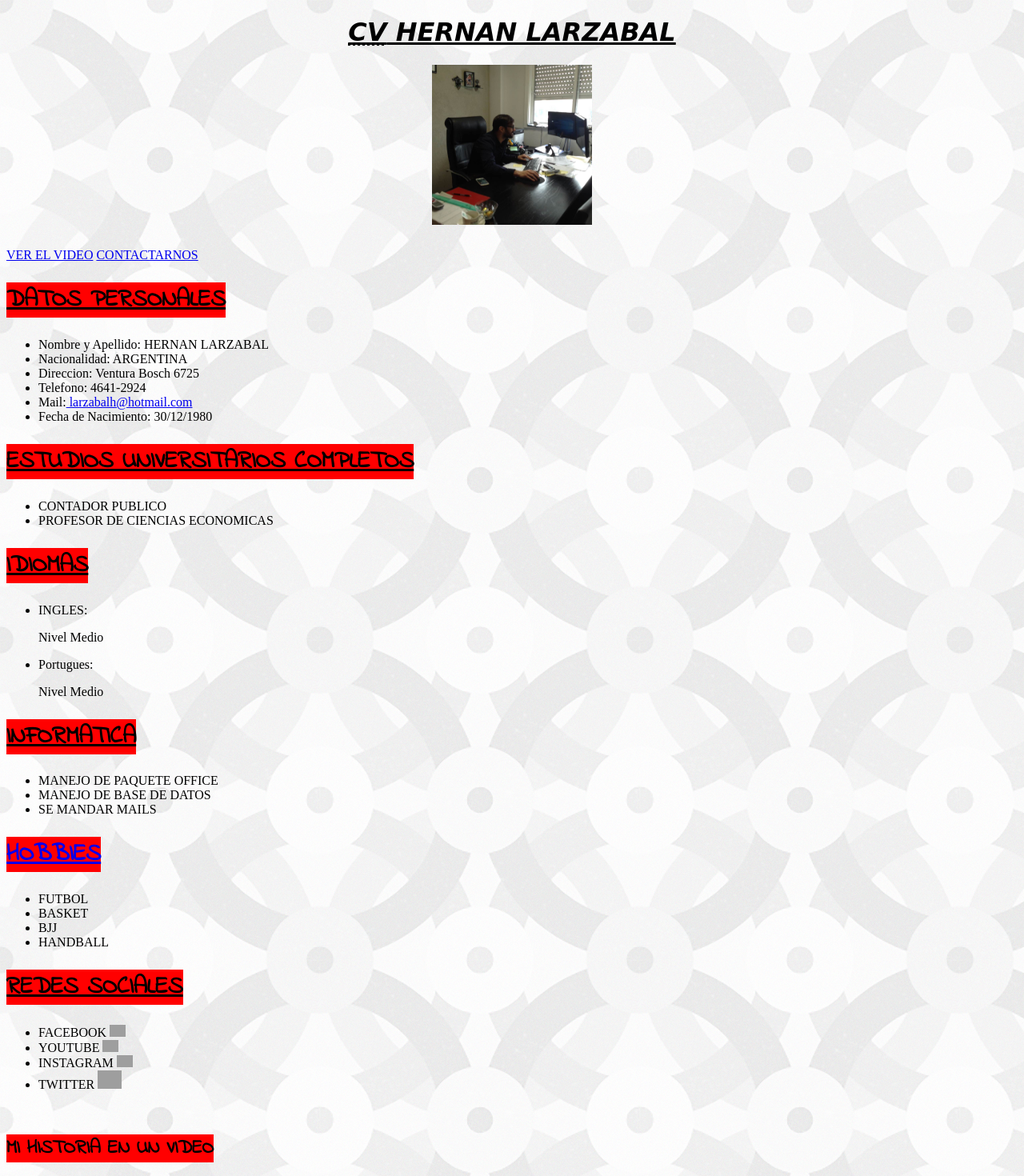
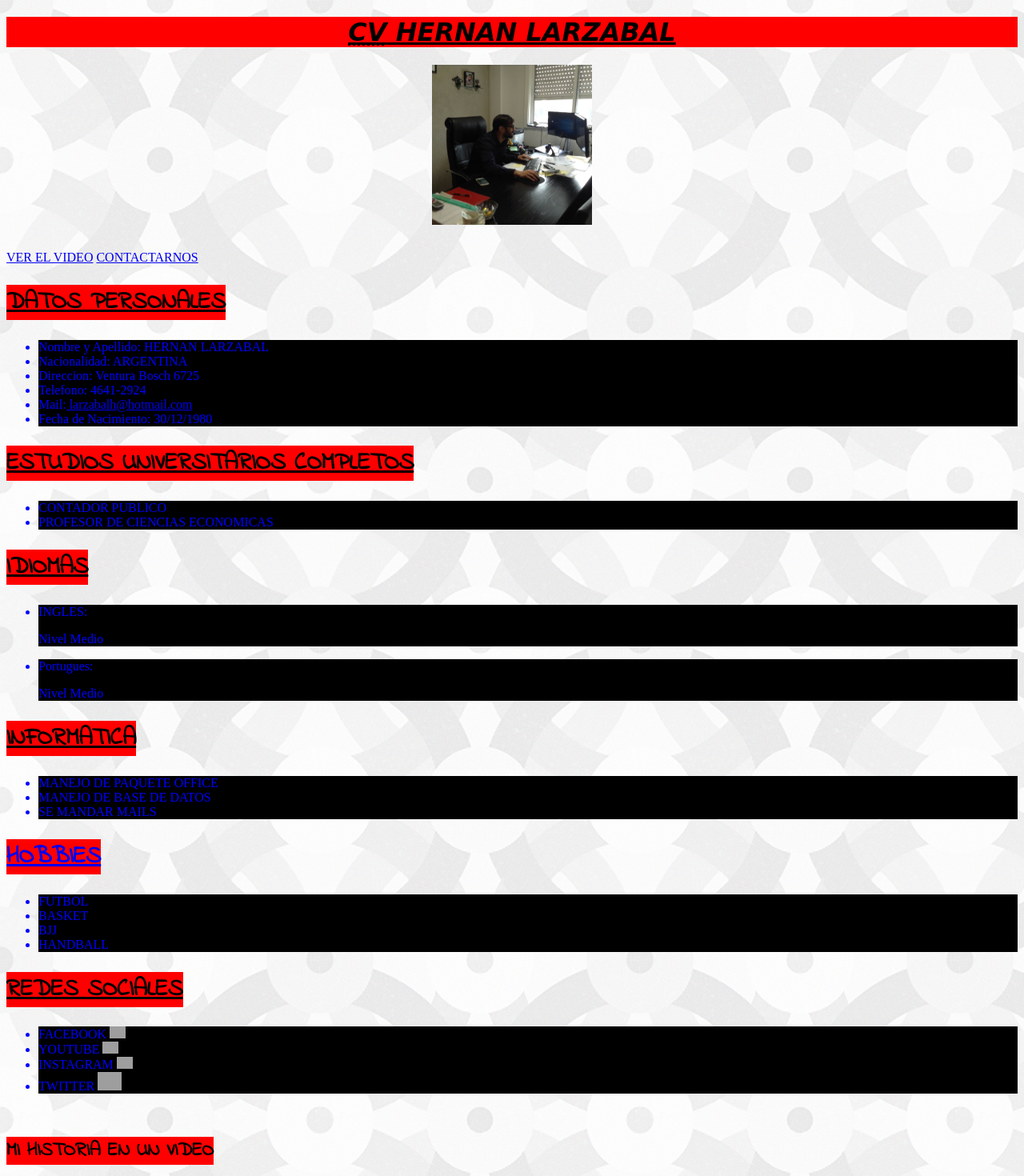
Before and after one commit to larzabalh/Digital-House, a PHP site: page /html/index.html in a window 1280 px wide. Shown: the top 1470 px of the page at 80% size. Run offline with PHP 8.4, Linux system fonts and the light colour scheme; some web fonts are replaced; grey boxes are pictures that could not be loaded.

Commit message:
9 de agosto

```diff
--- a/clase_3/css/estilo.css
+++ b/clase_3/css/estilo.css
@@ -1,6 +1,26 @@
 body{
 background-image: url(../imagen/fondo.png);
 background-attachment: fixed;
+}
+
+header{
+  background-color: red;
+}
+
+section{
+
+}
+article li{
+  color: blue;
+  background-color: black;
+
+}
+
+footer{
+  background-color: green;
+width: 50px;
+height: 20px;
+
 }
 
 /* Le pone una imagen a los a href y en hover, cambia esa imagen.
--- a/clase_3/html/index.html
+++ b/clase_3/html/index.html
@@ -7,10 +7,19 @@
     <title>MI canvas</title>
   </head>
   <body id="arriba">
+
+    <header>
       <h1 align="center"><em class="em"><abbr title="CURRICULUM VITA">CV</abbr> HERNAN LARZABAL</em></h1>
-    <h1 align="center"><img src="../imagen/hernan.jpg" alt="" width="200"></h1>
+    </header>
+
+<section>
+
+        <h2 align="center"><img src="../imagen/hernan.jpg" alt="" width="200"></h2>
     <a href="#video">VER EL VIDEO</a> <a href="contacto.html">CONTACTARNOS</a>
+
+
     <h2 class="titulos"><mark class="mark">DATOS PERSONALES</mark></h2>
+    <article class="">
         <ul class="datos contenidos">
           <li><span class="campo">Nombre y Apellido:</span> HERNAN LARZABAL</li>
           <li><span class="campo">Nacionalidad:</span> ARGENTINA</li>
@@ -19,48 +28,70 @@
           <li><span class="campo">Mail:</span><a href="mailto:larzabalh@hotmail.com?subject=ASUNTO"> larzabalh@hotmail.com</a></li>
           <li><span class="campo">Fecha de Nacimiento:</span> 30/12/1980</li>
         </ul>
+    </article>
 
       <h2 class="titulos"><mark class="mark">ESTUDIOS UNIVERSITARIOS COMPLETOS</mark></h2>
+  <article class="">
         <ul class="universitario contenidos">
           <li>CONTADOR PUBLICO</li>
           <li>PROFESOR DE CIENCIAS ECONOMICAS</li>
         </ul>
+  </article>
 
       <h2 class="titulos"><mark class="mark">IDIOMAS</mark></h2>
+      <article class="">
+
         <ul class="idioma contenidos">
           <li>INGLES:<p>Nivel Medio</p></li>
           <li>Portugues:<p>Nivel Medio</p></li>
         </ul>
+      </article>
 
       <h2 class="titulos"><mark class="mark">INFORMATICA</mark></h2>
+  <article class="">
         <ul class="informatica contenidos">
           <li>MANEJO DE PAQUETE OFFICE</li>
           <li>MANEJO DE BASE DE DATOS</li>
           <li>SE MANDAR MAILS</li>
         </ul>
+  </article>
+
 
         <h2 class="titulos"><mark class="mark"><a href="hobbies.html">HOBBIES</a></mark></h2>
+  <article class="">
           <ul class="hobbies contenidos">
             <li>FUTBOL</li>
             <li>BASKET</li>
             <li>BJJ</li>
             <li>HANDBALL</li>
           </ul>
+  </article>
 
           <h2 class="titulos"><mark class="mark">REDES SOCIALES</mark></h2>
+  <article class="">
           <ul class="redes contenidos">
             <li>FACEBOOK <a href="http://facebook.com.ar" target="_blank"><img src="https://cdn2.iconfinder.com/data/icons/social-18/512/Facebook-2-128.png" alt="" width="20"></a></li>
             <li>YOUTUBE <a href="http://youtube.com.ar" target="_blank"><img src="https://cdn2.iconfinder.com/data/icons/funky/64/Youtube-2-128.png" alt="" width="20"></a></li>
             <li>INSTAGRAM <a href="http://instagram.com.ar" target="_blank"><img src="https://cdn2.iconfinder.com/data/icons/instagram-classic/512/instagram-round-flat-128.png" alt=""width="20"></a></li>
             <li>TWITTER <a href="http://twitter.com.ar" target="_blank"><img src="https://cdn1.iconfinder.com/data/icons/social-vol-2-1/200/14-128.png" alt="" width="30"></a></li>
           </ul>
-
+  </article>
           <br>
 
+
+
           <h2><mark class="mark">MI HISTORIA EN UN VIDEO</mark></h2>
+  <article class="">
           <p  id="video"><iframe width="560" height="315" src="https://www.youtube.com/embed/B0H4jMpUSjo" frameborder="0" allowfullscreen></iframe></p>
+  </article>
+</section>
 
-    <br>
+<footer>
+
         <p><a href="#arriba">SUBIR</a></p>
+</footer>
+
       </body>
+
+
 </html>
```
Also changed, not shown: Teoria/Teoria_HTML.html (+17 -0 lines), 2 other files. Lines whose indentation alone changed are shown as unchanged.
